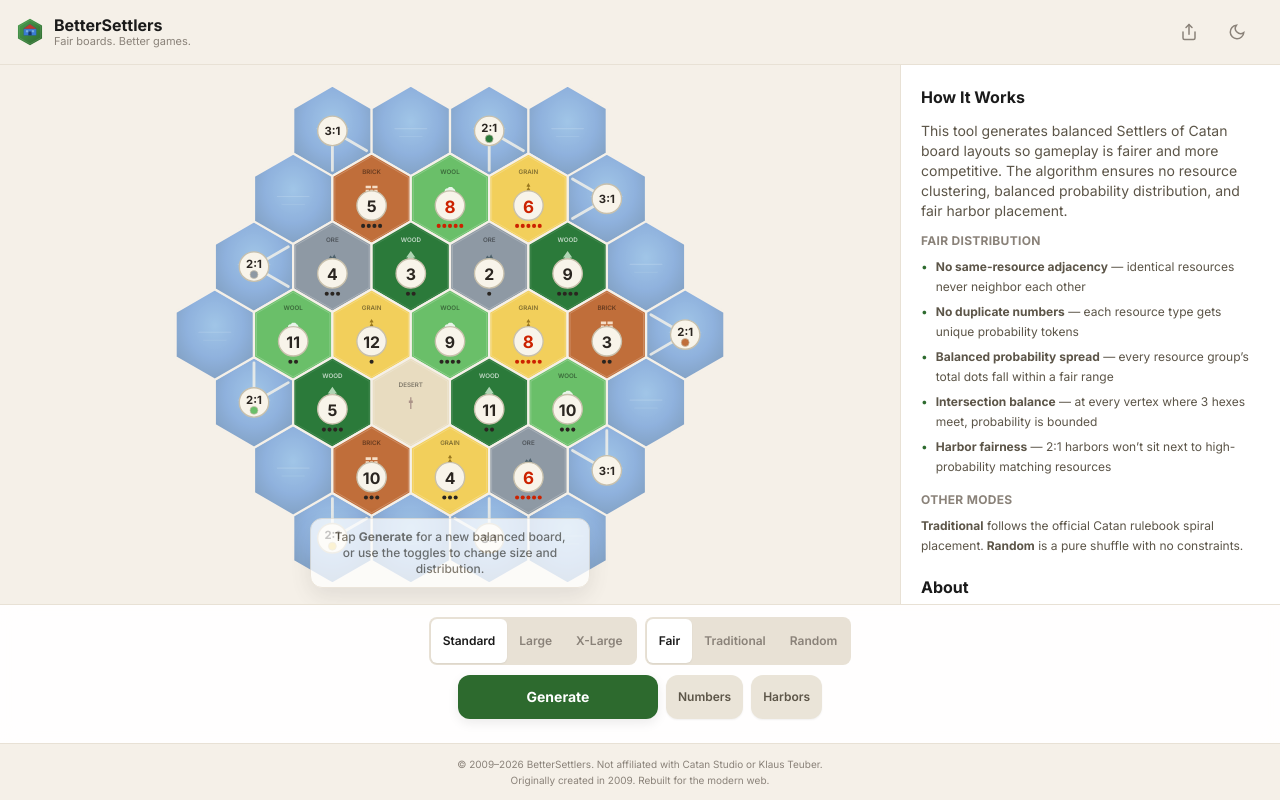
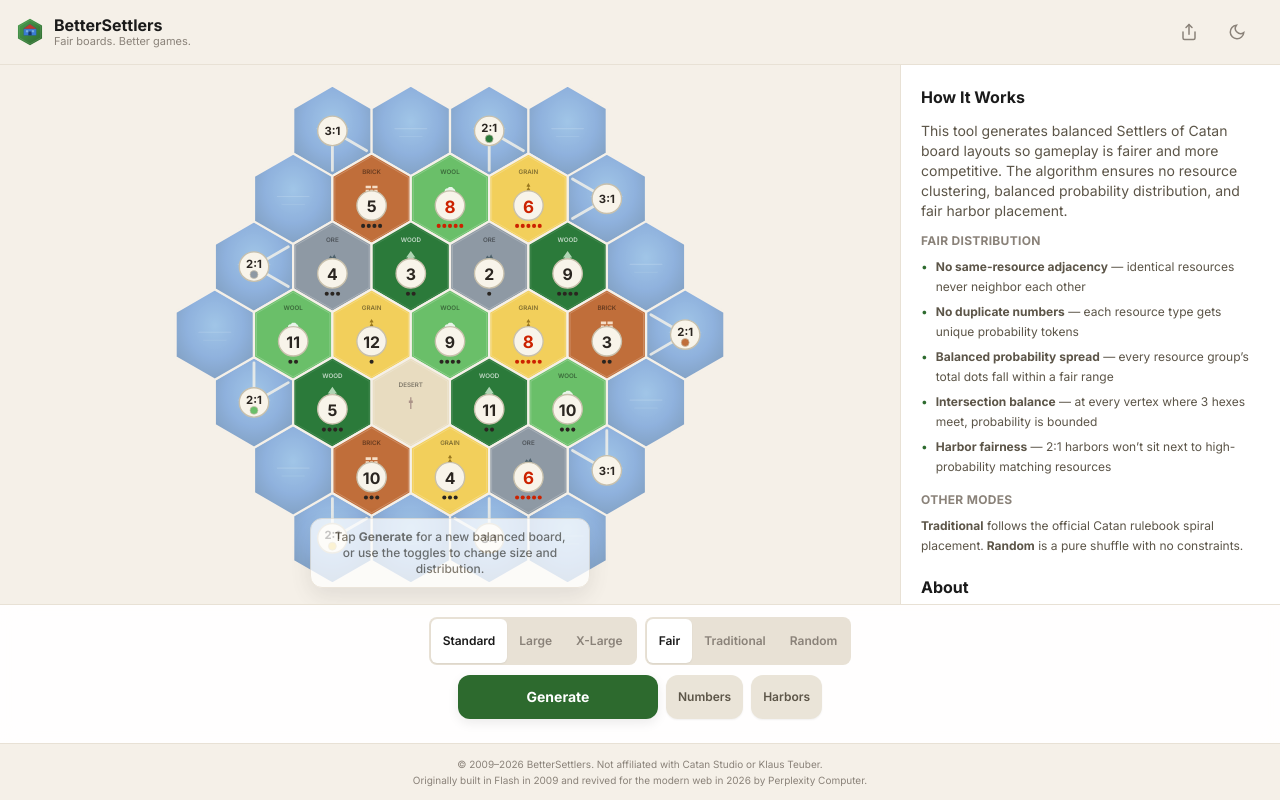
Before and after one commit to Publera/bettersettlers, a React (Vite) app: page / in a window 1280 px wide. Built offline with nearby package versions, Linux system fonts and the light colour scheme.

Commit message:
Match footer credit line to About section wording

```diff
--- a/src/App.tsx
+++ b/src/App.tsx
@@ -311,7 +311,7 @@
         style={{ color: 'var(--color-text-muted)', borderTop: '1px solid var(--color-border-light)' }}
       >
         <p>&copy; 2009&ndash;2026 {SITE_NAME}. Not affiliated with Catan Studio or Klaus Teuber.</p>
-        <p>Originally created in 2009. Rebuilt for the modern web.</p>
+        <p>Originally built in Flash in 2009 and revived for the modern web in 2026 by Perplexity Computer.</p>
       </footer>
     </div>
   );
```
Also changed, not shown: 1 other file (tests, documents, lock files or other folders).
